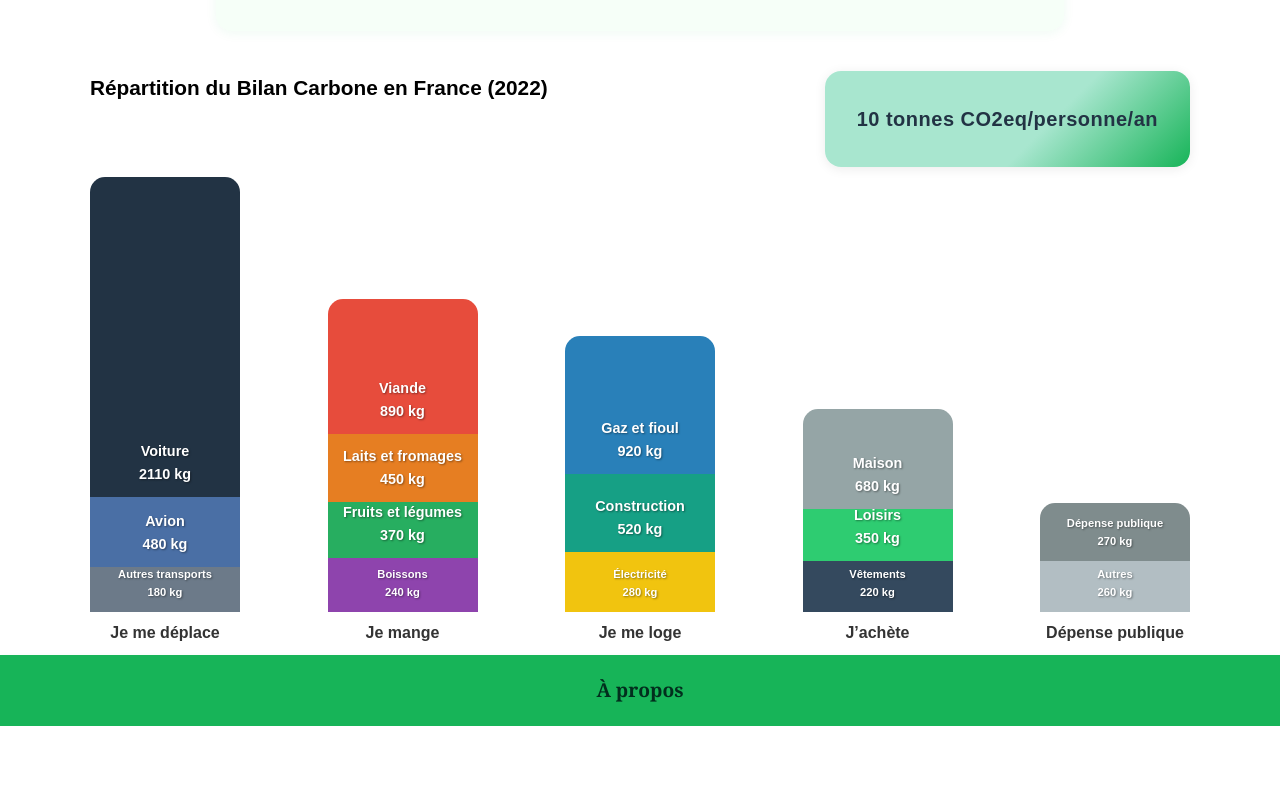
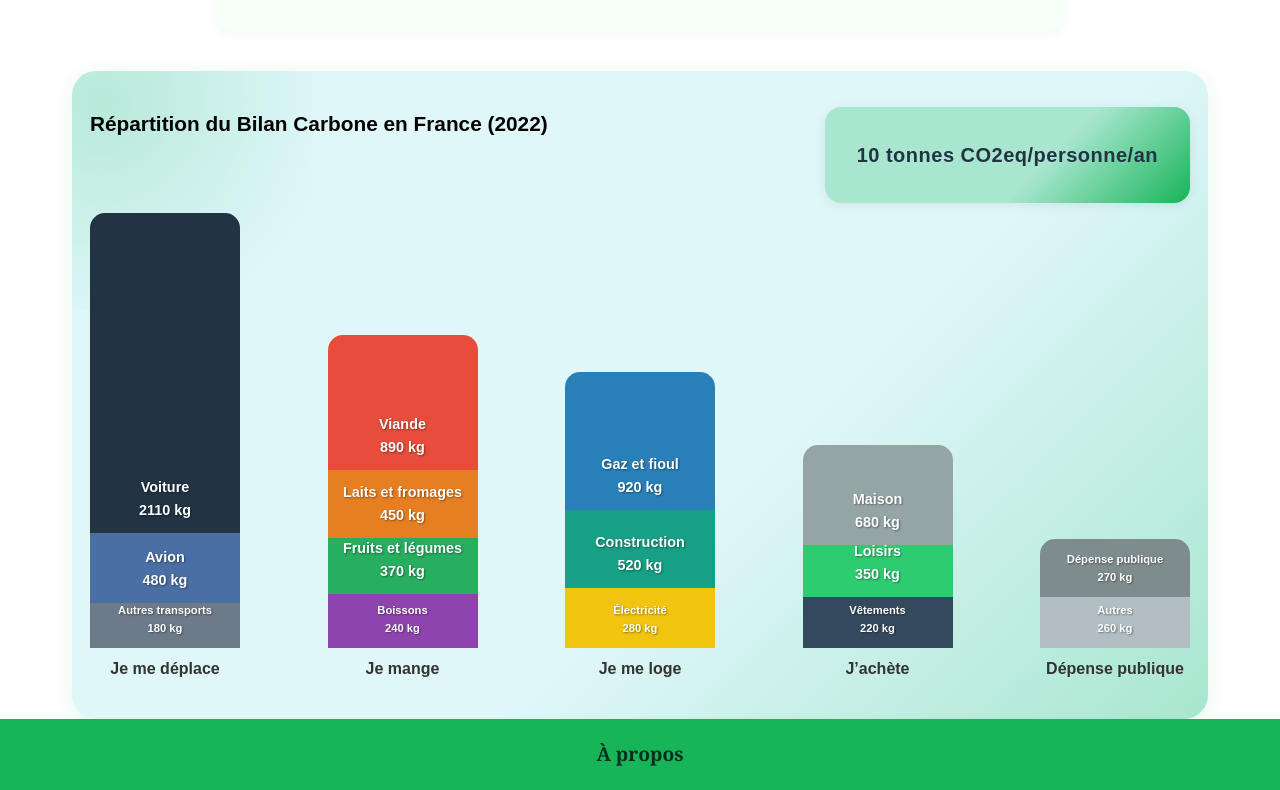
Before and after one commit to AL3X4231/WebSite_ODD, a plain HTML site: page bilan-carbone-site/bilan.html in a window 1280 px wide. Shown: the part 1190-1980 px from the top of the page. Before the commit the page ends 1916 px from the top, so only its background shows below. Drawn offline with Linux system fonts and the light colour scheme.

Commit message:
update background graphique + header

```diff
--- a/bilan-carbone-site/bilan.html
+++ b/bilan-carbone-site/bilan.html
@@ -13,8 +13,9 @@
         <nav>
             <ul>
                 <li><a href="index.html">Accueil</a></li>
+                <li><a href="bilan.html">Calculer le Bilan Carbone</a></li>
                 <li><a href="about.html">À Propos</a></li>
-                <li><a href="bilan.html">Calculer le Bilan Carbone</a></li>
+
             </ul>
         </nav>
     </header>
--- a/bilan-carbone-site/css/style.css
+++ b/bilan-carbone-site/css/style.css
@@ -107,10 +107,35 @@ footer ul {
 }
 
 /* --- Graphique Bilan Carbone --- */
+/* Beautify the background behind the graphique-bilan section */
 #graphique-bilan {
+    background: linear-gradient(135deg, #e0f7fa 60%, #a8e6cf 100%);
+    border-radius: 24px;
+    box-shadow: 0 4px 24px rgba(23,180,88,0.10);
+    padding: 36px 18px 28px 18px;
     margin: 40px auto 0 auto;
     max-width: 1100px;
     text-align: center;
+    position: relative;
+    overflow: hidden;
+}
+
+/* Optional: Add a subtle decorative pattern with a pseudo-element */
+#graphique-bilan::before {
+    content: "";
+    position: absolute;
+    top: -60px;
+    left: -60px;
+    width: 300px;
+    height: 300px;
+    background: radial-gradient(circle at 30% 30%, #17b45833 0%, transparent 80%);
+    z-index: 0;
+    pointer-events: none;
+}
+
+#graphique-bilan > * {
+    position: relative;
+    z-index: 1;
 }
 
 .graph-header {
```
Also changed, not shown: bilan-carbone-site/about.html (+1 -1 lines), bilan-carbone-site/index.html (+1 -1 lines).
